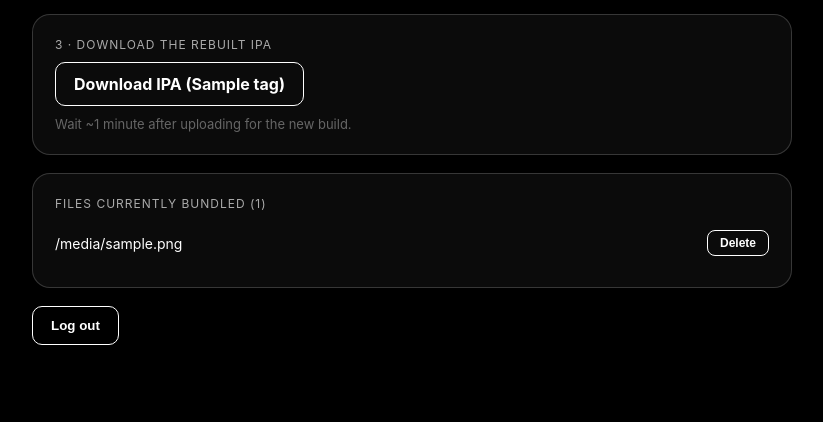
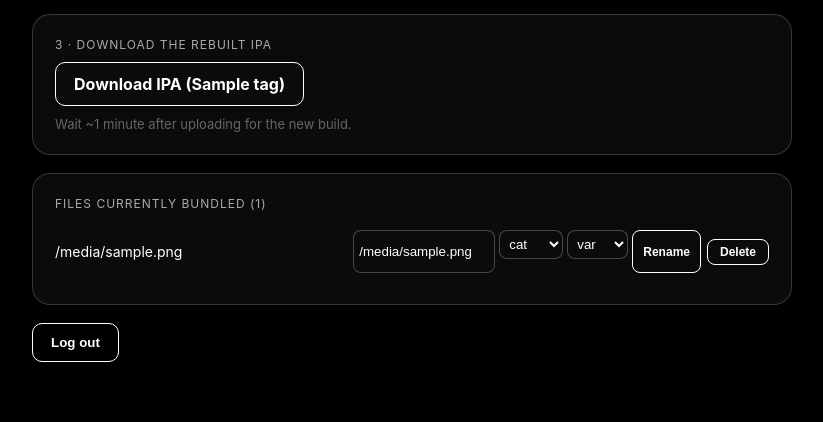
Before and after one commit to gminegg150-cell/matino-x, a Flask app: template site/templates/index.html in a window 1280 px wide. Shown: the part 509-931 px from the top of the page, without its empty margins (228-1051 px from the left). Before the commit the page ends 854 px from the top, so only its background shows below. Run offline with Flask 3, Linux system fonts and the light colour scheme; the template is opened without the code that fills it: most values are stand-ins (such as "Sample title", 1, 10 or a date in 2020).

Commit message:
site: add real rename action (file + comment + git), no prefix stacking

```diff
--- a/site/app.py
+++ b/site/app.py
@@ -287,6 +287,78 @@ def delete():
     return redirect(url_for("index"))
 
 
+@app.route("/rename", methods=["POST"])
+def rename():
+    if not logged_in():
+        return redirect(url_for("index"))
+
+    old = safe_name(request.form.get("old_name", ""))
+    raw_new = request.form.get("new_name", "").strip()
+    if old in {".gitkeep", "comments.json"}:
+        flash("This file cannot be renamed.")
+        return redirect(url_for("index"))
+
+    source = DROP_DIR / old
+    if not source.is_file():
+        flash(f"{old}: not found.")
+        return redirect(url_for("index"))
+
+    import re
+    # Build the new name the same way as upload: strip any category/variant
+    # prefix, then re-add the chosen category + variant tokens.
+    category = request.form.get("category", "").strip().upper()
+    variant = request.form.get("variant", "").strip().upper()
+    valid_category = category if category in {"AIM", "HOLOGRAM", "SKIN"} else None
+    valid_variant = variant if variant in {"NORMAL", "MAX"} else None
+
+    clean = re.sub(r"^(AIM|HOLOGRAM|SKIN)_+", "", raw_new, flags=re.IGNORECASE)
+    clean = re.sub(r"^MAX_+", "", clean, flags=re.IGNORECASE)
+    clean = re.sub(r"^NORMAL_+", "", clean, flags=re.IGNORECASE)
+    clean = safe_name(clean) or "file"
+    if not clean.lower().endswith(".3105"):
+        clean += ".3105"
+
+    tokens = []
+    if valid_category:
+        tokens.append(valid_category)
+    tokens.append(valid_variant or "NORMAL")
+    tokens.append(clean)
+    new = safe_name("_".join(tokens))
+
+    if new == old:
+        flash("Name unchanged.")
+        return redirect(url_for("index"))
+    destination = DROP_DIR / new
+    if destination.exists():
+        flash(f"{new}: already exists.")
+        return redirect(url_for("index"))
+
+    try:
+        source.rename(destination)
+        comments = load_comments()
+        comment = comments.pop(old, None)
+        comments.pop(old.rsplit(".", 1)[0], None)
+        if comment:
+            comments[new] = comment
+        save_comments(comments)
+        subprocess.run(["git", "add", "-A", "--", "BundledFiles"], cwd=REPO, check=True)
+        subprocess.run(
+            ["git", "commit", "-m", f"Rename {old} -> {new} [skip ci]"], cwd=REPO, check=True
+        )
+        push = subprocess.run(
+            git_push_command(), cwd=REPO, capture_output=True, text=True, timeout=120
+        )
+        if push.returncode == 0:
+            flash(f"Renamed to {new}. The app will update within ~2 seconds.")
+        else:
+            flash(f"Renamed locally but push failed: {push.stderr[-500:]}")
+    except Exception as exc:
+        flash(f"Rename error: {exc}")
+
+    time.sleep(0.2)
+    return redirect(url_for("index"))
+
+
 @app.route("/logout", methods=["POST"])
 def logout():
     session.clear()
--- a/site/templates/index.html
+++ b/site/templates/index.html
@@ -89,10 +89,29 @@
               <div style="color:#888; font-size:12px; margin-top:3px;">{{ comments.get(f) }}</div>
             {% endif %}
           </span>
-          <form method="post" action="{{ url_for('delete') }}" class="del">
-            <input type="hidden" name="name" value="{{ f }}">
-            <button type="submit" title="Delete">Delete</button>
-          </form>
+          <div style="display:flex; gap:6px; align-items:center;">
+            <form method="post" action="{{ url_for('rename') }}" class="del" style="display:flex; gap:4px;">
+              <input type="hidden" name="old_name" value="{{ f }}">
+              <input type="text" name="new_name" value="{{ f }}" maxlength="120"
+                     style="width:130px; padding:5px; background:#0b0b0b; color:#fff; border:1px solid rgba(255,255,255,.25); border-radius:8px;">
+              <select name="category" style="width:auto; padding:5px; background:#0b0b0b; color:#fff; border:1px solid rgba(255,255,255,.25); border-radius:8px;">
+                <option value="">cat</option>
+                <option value="AIM">AIM</option>
+                <option value="HOLOGRAM">HOL</option>
+                <option value="SKIN">SKIN</option>
+              </select>
+              <select name="variant" style="width:auto; padding:5px; background:#0b0b0b; color:#fff; border:1px solid rgba(255,255,255,.25); border-radius:8px;">
+                <option value="">var</option>
+                <option value="NORMAL">N</option>
+                <option value="MAX">MAX</option>
+              </select>
+              <button type="submit" title="Rename" style="padding:5px 10px; font-size:12px;">Rename</button>
+            </form>
+            <form method="post" action="{{ url_for('delete') }}" class="del">
+              <input type="hidden" name="name" value="{{ f }}">
+              <button type="submit" title="Delete">Delete</button>
+            </form>
+          </div>
         </li>
         {% endfor %}
       </ul>
```
